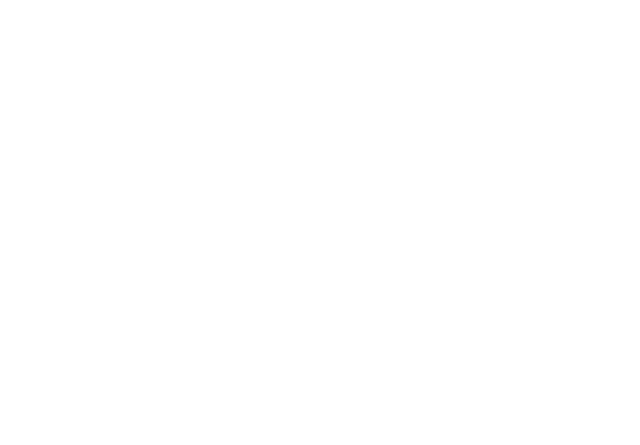
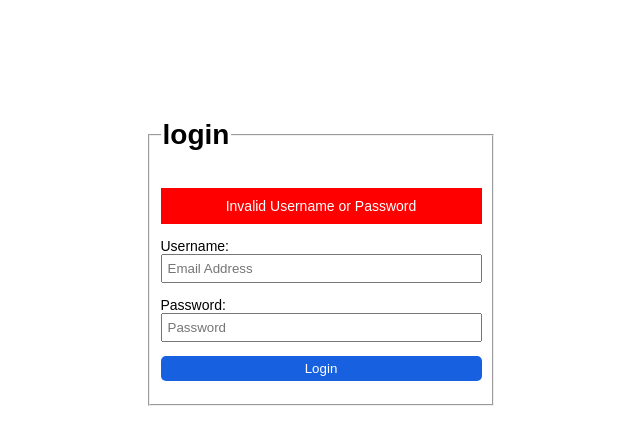
Before and after one commit to shanikaayasmanthi/user-management-system-, a PHP site: page / in a window 1280 px wide. Before the commit the part shown is empty. Shown: the top 445 px of the page, without its empty margins (319-959 px from the left). Run offline with PHP 8.4, Linux system fonts and the light colour scheme.

Commit message:
created basic login page use html & css

```diff
--- /dev/null
+++ b/css/main.css
@@ -0,0 +1,42 @@
+body{
+    font-family: Arial, Helvetica, sans-serif;
+    font-size: 14px;
+
+}
+
+.login{
+    width: 350px;
+    margin:100px auto;
+}
+
+input{
+    display: block;
+    width: 100%;
+    padding: 5px;
+    -webkit-box-sizing: border-box;
+    -moz-box-sizing: border-box;
+    box-sizing: border-box;
+
+}
+
+.login button{
+    width: 100%;
+    padding: 5px;
+    box-sizing: border-box;
+
+    -webkit-box-sizing: border-box;
+    -moz-box-sizing: border-box;
+    background-color: rgb(23, 97, 224);
+    color: white;
+    border: none;
+    border-radius: 5px;
+    cursor: pointer;
+
+}
+
+p.error{
+    background: red;
+    color: white;
+    padding: 10px;
+    text-align: center;
+}
--- a/index.php
+++ b/index.php
@@ -6,8 +6,32 @@
     <meta charset="UTF-8">
     <meta name="viewport" content="width=device-width, initial-scale=1.0">
     <title>Log in - user management system</title>
+    <link rel="stylesheet" href="css/main.css">
 </head>
 <body>
+    <div class="login">
+        <form action="index.php" method="post">
+            <fieldset>
+                <legend>
+                    <h1>
+                        login
+                    </h1></legend>
+                    <p class="error">Invalid Username or Password</p>
+                    <p>
+                        <label for="">Username:</label>
+                        <input type="email" name="email" id="" placeholder="Email Address">
+                    </p>
+                    <p>
+                        <label for="">Password:</label>
+                        <input type="password" name="password" id="" placeholder="Password">
+                    </p>
+                    <p>
+                        <button>Login</button>
+                    </p>
+
+            </fieldset>
+        </form>
+    </div>
 
 </body>
 </html>
```
